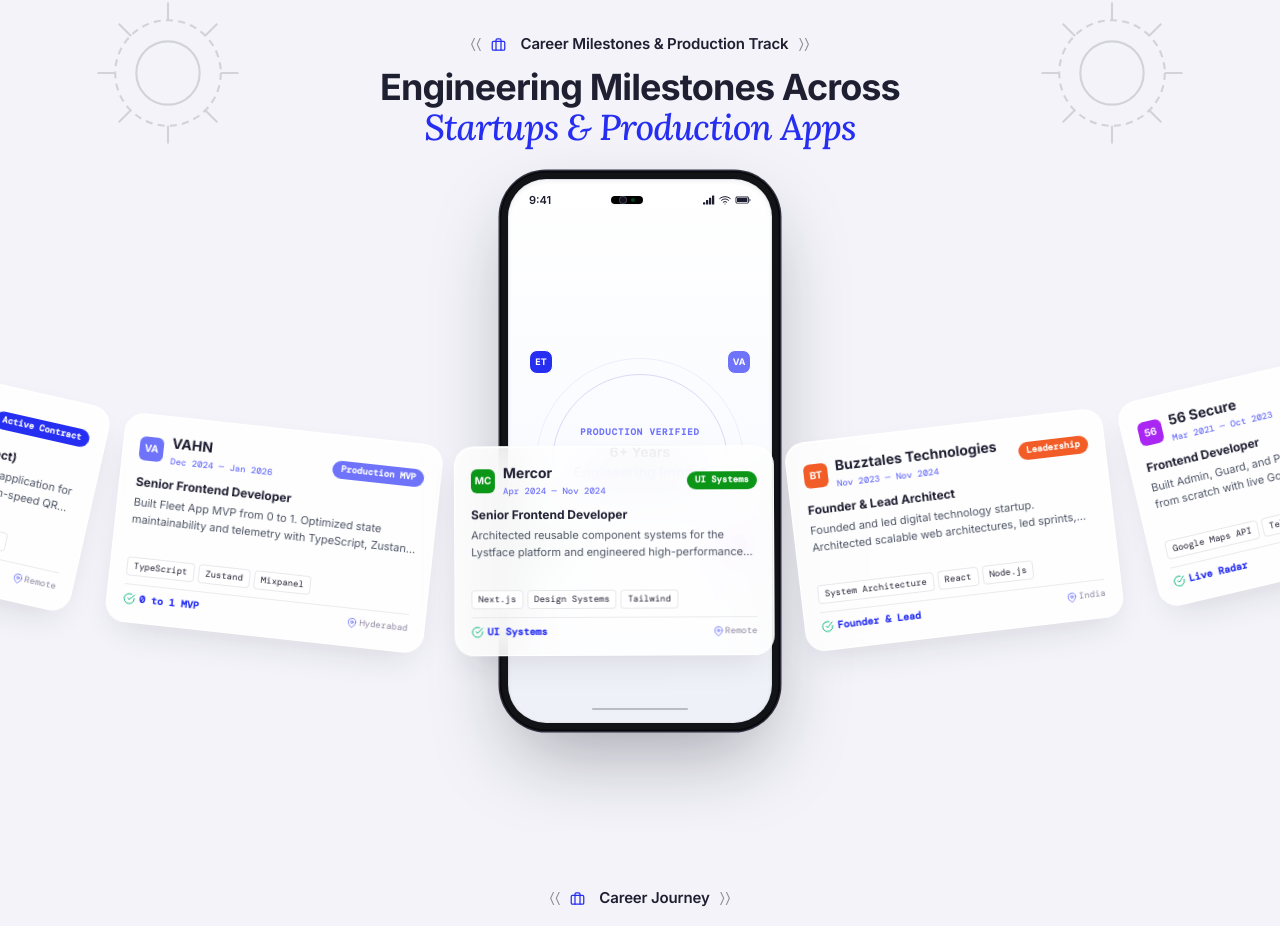
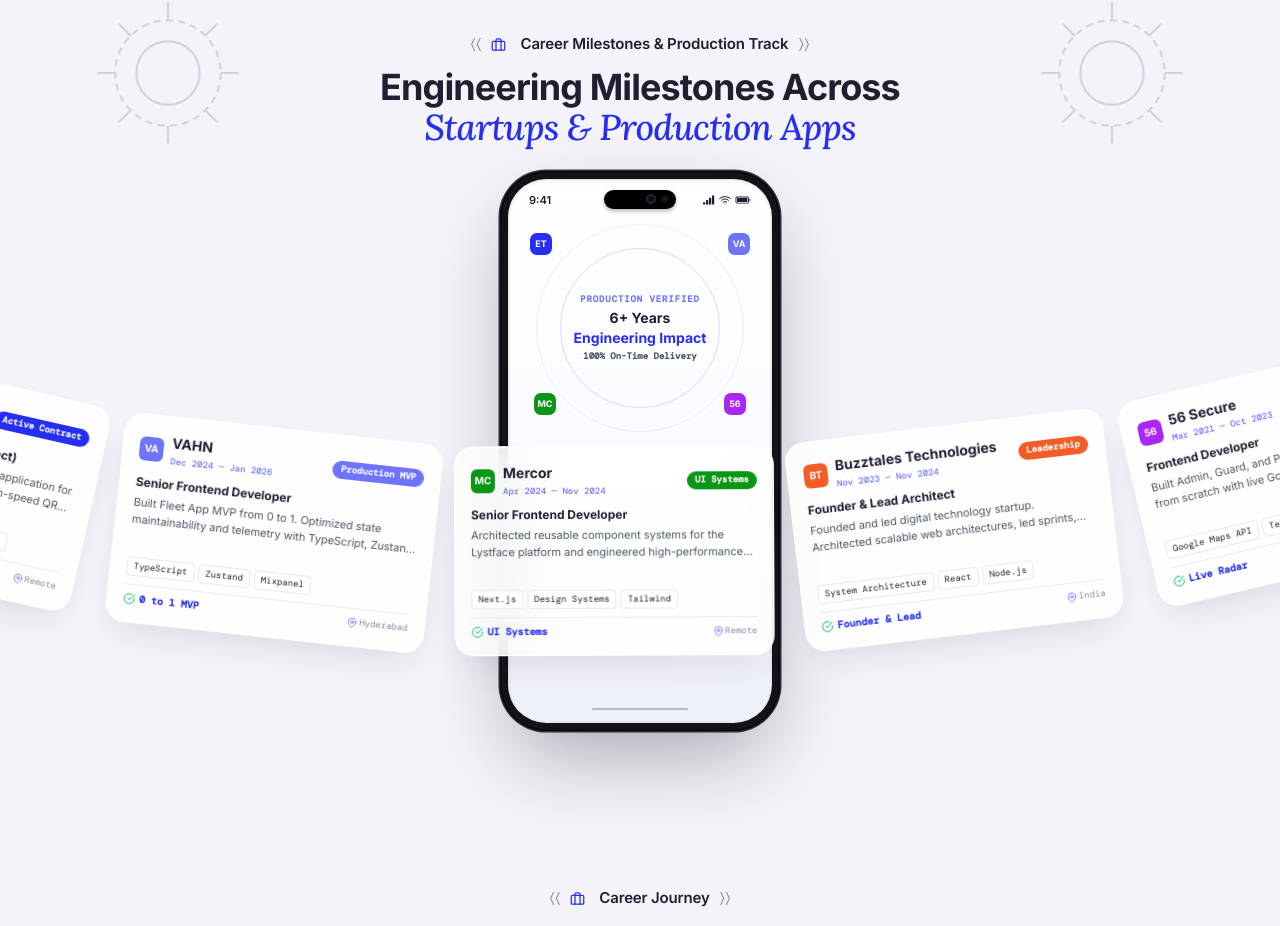
Before and after one commit to mdmaroof/portfolioNextJS, a Next.js app: page / in a window 1280 px wide. Shown: the part 1961-2887 px from the top of the page. Built offline with nearby package versions, Linux system fonts and the light colour scheme; no server answers.

Commit message:
carousel

```diff
--- a/src/component/curvedCarousel.section.tsx
+++ b/src/component/curvedCarousel.section.tsx
@@ -240,42 +240,47 @@
               <div className="w-[245px] sm:w-[265px] md:w-[280px] h-[525px] md:h-[560px] bg-[#121316] rounded-[42px] md:rounded-[46px] p-[8px] shadow-[0_35px_80px_-15px_rgba(20,20,35,0.35),0_0_0_1.5px_#333242,inset_0_0_0_1.5px_#09090c] relative">
 
                 {/* Phone Inner Display Bezel */}
-                <div className="w-full h-full bg-gradient-to-b from-[#ffffff] via-[#fafbff] to-[#eef0f8] rounded-[34px] md:rounded-[38px] overflow-hidden flex flex-col justify-between relative border border-[#d2d2df]/60 shadow-inner">
+                <div className="w-full h-full bg-gradient-to-b from-[#ffffff] via-[#fafbff] to-[#eef0f8] rounded-[34px] md:rounded-[38px] overflow-hidden flex flex-col justify-start relative border border-[#d2d2df]/60 shadow-inner">
 
-                  {/* Top iOS Status Bar */}
-                  <div className="w-full pt-3 px-5 flex items-center justify-between z-30 select-none text-[11px] font-semibold text-[#1f1f32]">
-                    <span>9:41</span>
+                  {/* Top iOS Status Bar Container */}
+                  <div className="relative w-full pt-3 px-5 flex items-center justify-between z-30 select-none text-[11px] font-semibold text-[#1f1f32]">
+                    {/* Time */}
+                    <span className="w-10 text-left font-sans">9:41</span>
 
-                    {/* Dynamic Island Capsule */}
-                    <div className="w-18 h-4.5 bg-black rounded-full flex items-center justify-end px-2 gap-1 shadow-sm">
-                      <span className="w-2 h-2 rounded-full bg-[#11121d] border border-white/20" />
-                      <span className="w-1 h-1 rounded-full bg-[#053d26]" />
+                    {/* Mathematically Dead-Centered Dynamic Island */}
+                    <div className="absolute top-2.5 left-1/2 -translate-x-1/2 w-[72px] h-[19px] bg-black rounded-full flex items-center justify-end px-2 gap-1.5 shadow-[0_2px_4px_rgba(0,0,0,0.3)]">
+                      {/* Camera Lens */}
+                      <span className="w-2.5 h-2.5 rounded-full bg-[#141522] border-[0.5px] border-[#313248] flex items-center justify-center">
+                        <span className="w-1 h-1 rounded-full bg-[#0a0b12]" />
+                      </span>
+                      {/* Sensor */}
+                      <span className="w-1.5 h-1.5 rounded-full bg-[#062416]" />
                     </div>
 
                     {/* Status Icons */}
-                    <div className="flex items-center gap-1 text-xs text-[#1f1f32]">
+                    <div className="w-12 flex items-center justify-end gap-1 text-xs text-[#1f1f32]">
                       <BsReception4 className="w-3 h-3" />
                       <FiWifi className="w-3 h-3" />
                       <IoIosBatteryFull className="w-4 h-4 text-[#1f1f32]" />
                     </div>
                   </div>
 
-                  {/* Upper Half: Orbit Rings with Badges */}
-                  <div className="relative w-full h-[240px] flex items-center justify-center mt-2">
-                    <div className="absolute w-40 h-40 sm:w-44 sm:h-44 rounded-full border border-[#c9cbf0]/70" />
-                    <div className="absolute w-52 h-52 sm:w-58 sm:h-58 rounded-full border border-[#e2e3fa]/60" />
+                  {/* Top Visible Orbit Area: Fixed at Top with clean subtle breathing room below status bar */}
+                  <div className="relative w-full h-[200px] flex items-center justify-center mt-4 sm:mt-5">
+                    <div className="absolute w-36 h-36 sm:w-40 sm:h-40 rounded-full border border-[#c9cbf0]/70" />
+                    <div className="absolute w-48 h-48 sm:w-52 sm:h-52 rounded-full border border-[#e2e3fa]/60" />
 
                     {/* Company Badges on the orbit */}
-                    <span className="absolute top-2 left-5 w-6 h-6 rounded-lg bg-[#262ef2] text-white text-[9px] font-bold flex items-center justify-center border border-white shadow-xs">
+                    <span className="absolute top-1 left-5 w-6 h-6 rounded-lg bg-[#262ef2] text-white text-[9px] font-bold flex items-center justify-center border border-white shadow-xs">
                       ET
                     </span>
-                    <span className="absolute top-2 right-5 w-6 h-6 rounded-lg bg-[#6e73fa] text-white text-[9px] font-bold flex items-center justify-center border border-white shadow-xs">
+                    <span className="absolute top-1 right-5 w-6 h-6 rounded-lg bg-[#6e73fa] text-white text-[9px] font-bold flex items-center justify-center border border-white shadow-xs">
                       VA
                     </span>
-                    <span className="absolute bottom-6 left-6 w-6 h-6 rounded-lg bg-[#0c9618] text-white text-[9px] font-bold flex items-center justify-center border border-white shadow-xs">
+                    <span className="absolute bottom-3 left-6 w-6 h-6 rounded-lg bg-[#0c9618] text-white text-[9px] font-bold flex items-center justify-center border border-white shadow-xs">
                       MC
                     </span>
-                    <span className="absolute bottom-6 right-6 w-6 h-6 rounded-lg bg-[#aa26f2] text-white text-[9px] font-bold flex items-center justify-center border border-white shadow-xs">
+                    <span className="absolute bottom-3 right-6 w-6 h-6 rounded-lg bg-[#aa26f2] text-white text-[9px] font-bold flex items-center justify-center border border-white shadow-xs">
                       56
                     </span>
 
@@ -295,7 +300,7 @@
                   </div>
 
                   {/* Lower screen: iOS Bottom Home Bar */}
-                  <div className="w-full pb-3 flex flex-col items-center justify-end z-10">
+                  <div className="absolute bottom-3 left-1/2 -translate-x-1/2 z-10">
                     <div className="w-24 h-0.5 bg-[#1f1f32]/25 rounded-full" />
                   </div>
                 </div>
```
